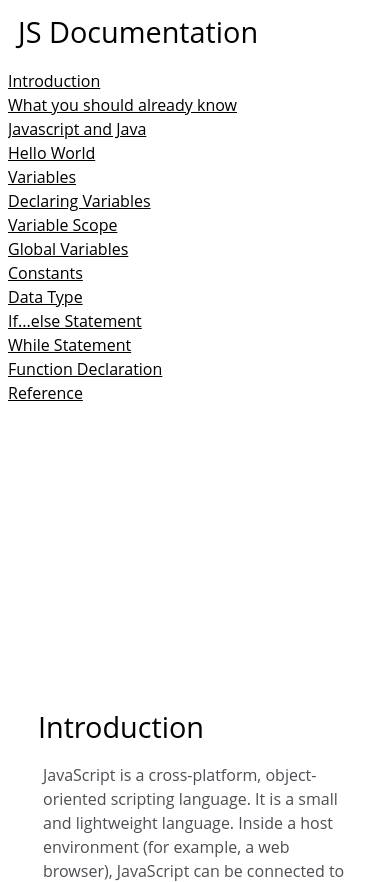
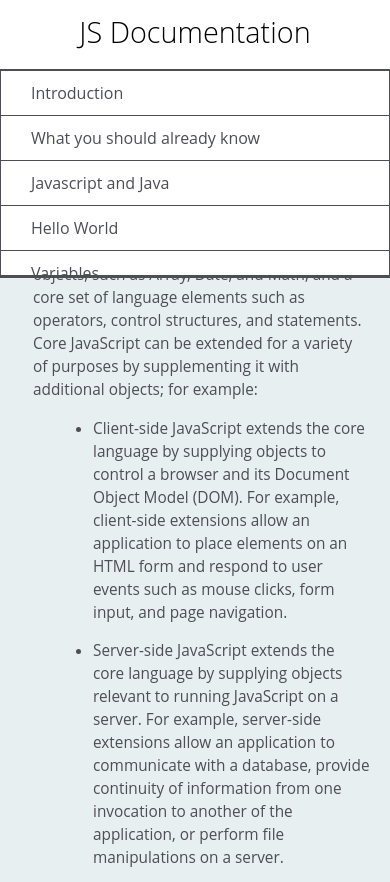
Before and after one commit to moshoodabdullahi/fcc-technical-documentation-page, a website: page index.html in a window 390 px wide. Shown: the top 882 px of the page. Drawn offline with Linux system fonts and the light colour scheme.

Commit message:
style: Improve project styling

```diff
--- a/css/styles.css
+++ b/css/styles.css
@@ -2,44 +2,33 @@ html,
 body {
   min-width: 290px;
   color: #4d4e53;
-  background-color: #fff;
+  background-color: #e8eff1;
   font-family: "Open Sans", Arial, sans-serif;
   line-height: 1.5;
 }
 
+#navbar {
+  position: fixed;
+  min-width: 290px;
+  top: 0;
+  left: 0;
+  width: 300px;
+  height: 100%;
+  border-right: solid;
+  border-color: #00161666;
+}
+
 header {
-  text-transform: capitalize;
   color: black;
   margin: 10px;
+  text-align: center;
   font-size: 1.8em;
+  font-weight: lighter;
 }
 
-h1 {
-  text-align: center;
-  font-family: sans-serif;
-  text-decoration: double;
-}
-
-h2 {
-  text-transform: uppercase;
-  font-family: sans-serif;
-  color: rgb(2 4 131);
-}
-
-img {
-  display: none;
-}
-
-a {
-  color: black;
-}
-
-p {
-  margin: 15px;
-}
-
-nav {
-  text-transform: initial;
+#main-doc header {
+  text-align: left;
+  margin: 0;
 }
 
 #navbar ul {
@@ -49,18 +38,84 @@ nav {
   overflow-x: hidden;
 }
 
+section li {
+  margin: 15px 0 0 20px;
+}
+
+#navbar li {
+  color: #4d4e53;
+  border-top: 1px solid;
+  list-style: none;
+  position: relative;
+  width: 100%;
+}
+
+#navbar a {
+  display: block;
+  padding: 10px 30px;
+  color: #4d4e53;
+  text-decoration: none;
+  cursor: pointer;
+}
+
 #main-doc {
   position: absolute;
   margin-left: 310px;
   padding: 20px;
   margin-bottom: 110px;
-  text-align: left;
 }
 
-@media (max-width: 815px) {
-  #main-doc {
-    position: relative;
-    margin-left: 0;
-    margin-top: 270px;
+section article {
+  color: #4d4e53;
+  margin: 15px;
+  font-size: 0.96em;
+}
+
+code {
+  display: block;
+  text-align: left;
+  white-space: pre-line;
+  position: relative;
+  word-break: normal;
+  word-wrap: normal;
+  line-height: 2;
+  background-color: #f7f7f7;
+  padding: 15px;
+  margin: 10px;
+  border-radius: 5px;
+}
+
+@media only screen and (max-width: 815px) {
+  /* For mobile phones: */
+  #navbar ul {
+    border: 1px solid;
+    height: 207px;
+  }
+
+  #navbar {
+    background-color: white;
+    position: absolute;
+    top: 0;
+    padding: 0;
+    margin: 0;
+    width: 100%;
+    max-height: 275px;
+    border: none;
+    z-index: 1;
+    border-bottom: 2px solid;
   }
 }
+
+@media only screen and (max-width: 400px) {
+  #main-doc {
+    margin-left: -10px;
+  }
+
+  code {
+    margin-left: -20px;
+    width: 100%;
+    padding: 15px;
+    padding: 0 45px 0 10px;
+    min-width: 233px;
+  }
+}
```
